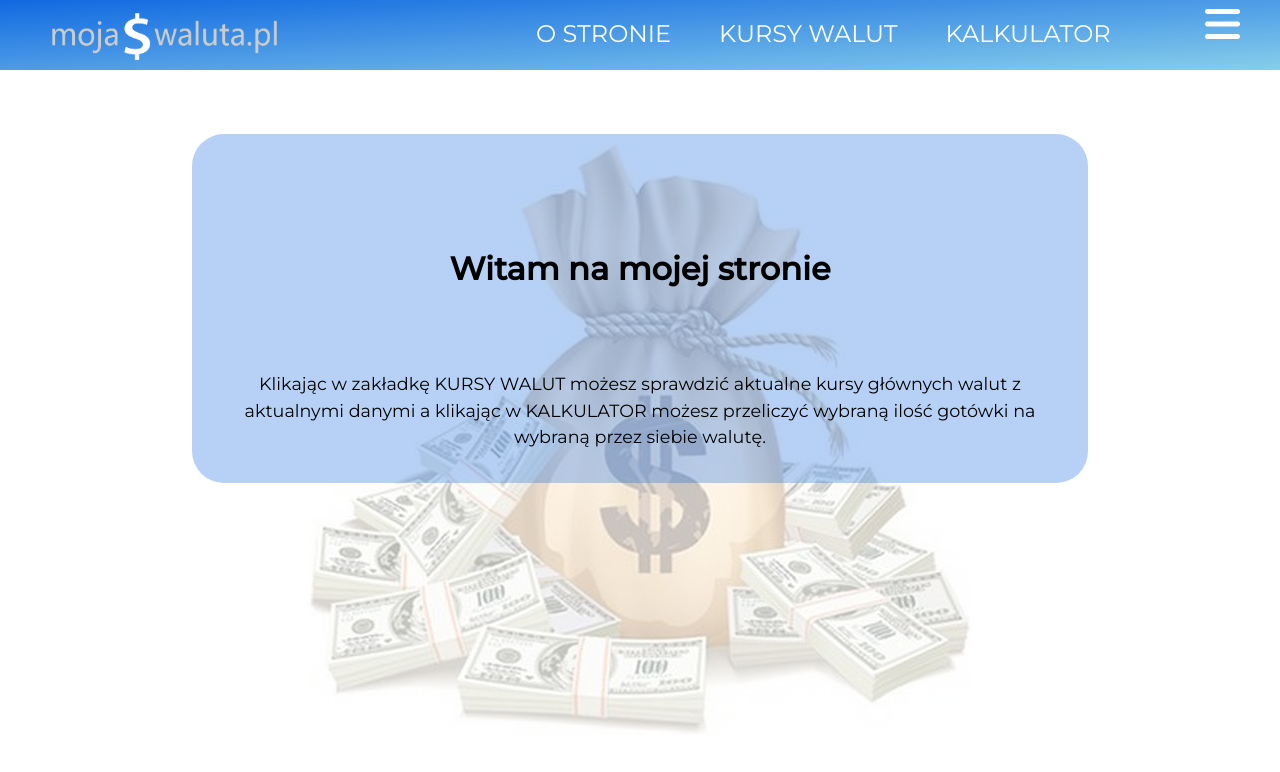
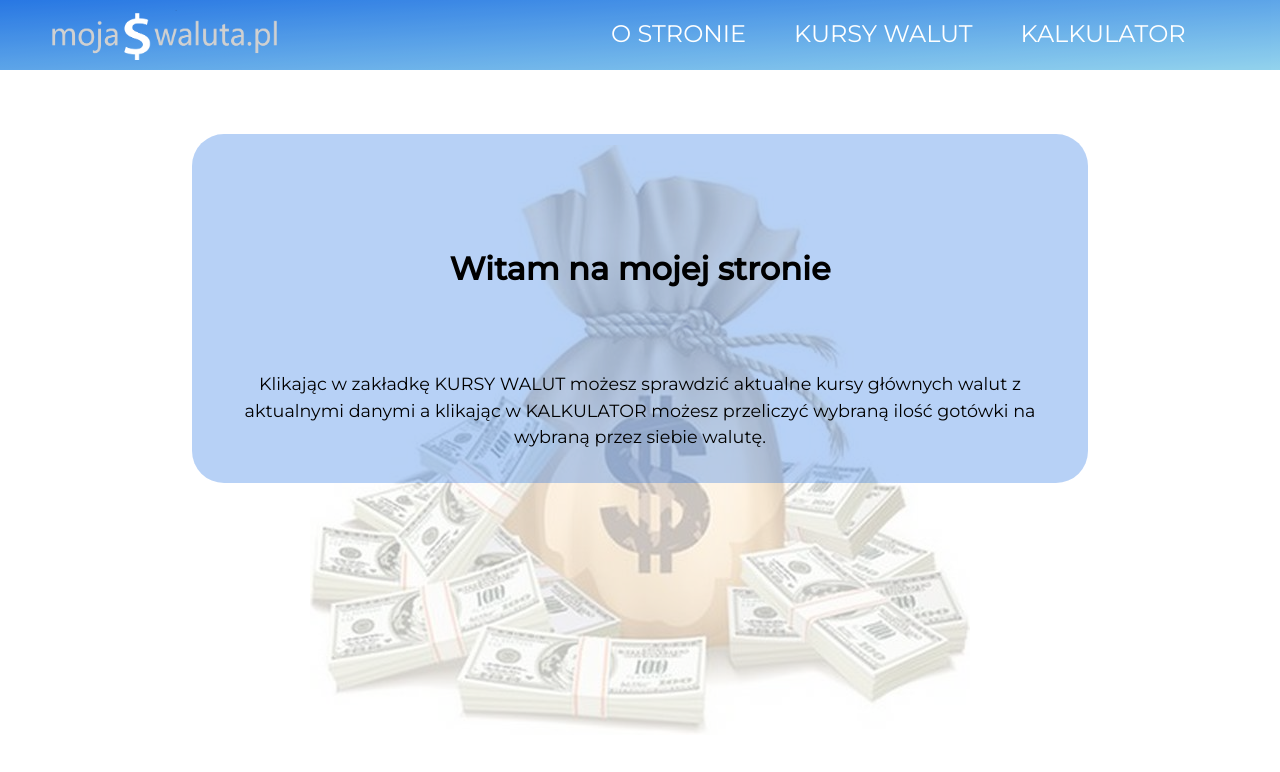
Before and after one commit to milgawel/currency-converter, a React (Create React App) app: page / in a window 1280 px wide. Shown: the top 772 px of the page. Built offline with nearby package versions, Linux system fonts and the light colour scheme.

Commit message:
Desktop view minor fixes

```diff
--- a/src/App.css
+++ b/src/App.css
@@ -2,6 +2,7 @@ div.wrapper {
   width: 100vw;
   height: 100vh;
   font-family: 'Montserrat', sans-serif;
+  overflow: hidden;
 }
 div.wrapper::after {
   content: '';
--- a/src/App.js
+++ b/src/App.js
@@ -4,7 +4,6 @@ import NavBar from 'components/NavBar/NavBar';
 import MainPage from 'layouts/MainPage/MainPage';
 import CalculatorPage from 'layouts/CalculatorPage/CalculatorPage';
 import ConvertPage from 'layouts/ConvertPage/ConvertPage';
-// import Calc from 'components/Calculator/Calculator';
 import 'App.css';
 
 const App = () => {
--- a/src/components/DropdownNavbar/DropdownNavbar.js
+++ b/src/components/DropdownNavbar/DropdownNavbar.js
@@ -2,19 +2,42 @@ import React, { Component } from 'react';
 import styled from 'styled-components';
 import { NavLink } from 'react-router-dom';
 
-const Navigation = styled.div``;
+const Navigation = styled.div`
+  @media (min-width: 720px) {
+    display: none;
+  }
+  @media (max-width: 719px) {
+    display: block;
+  }
+`;
 
 const Button = styled.i`
+  position: absolute;
+  display: block;
   height: 50px;
   font-size: 40px;
   color: white;
-  margin-right: 40px;
-  margin-top: auto;
+  margin-top: 5px;
+  right: -20px;
+  margin-right: ${props => (!props.active === true ? '60px' : '240px')};
+  transition: height 0.25s linear;
+`;
+
+const NavList = styled.ul`
+  background-image: linear-gradient(to bottom right, #2a84f9, #87ceeb);
+  position: absolute;
+  right: ${props => (props.active ? '0' : '-200px')};
+  top: 0;
+  width: 200px;
+  height: 400px;
+  border: 4px solid white;
+  border-top-left-radius: 30px;
+  border-bottom-left-radius: 30px;
 `;
 
 class DropDownNavbar extends Component {
   state = {
-    active: false,
+    active: true,
   };
 
   handleChange = () => {
@@ -26,9 +49,11 @@ class DropDownNavbar extends Component {
   render() {
     return (
       <Navigation>
-        <Button onClick={this.handleChange}>
+        <Button onClick={this.handleChange} active={this.state.active}>
           {!this.state.active ? <i class="fas fa-bars"></i> : <i class="fas fa-times"></i>}
         </Button>
+
+        <NavList active={this.state.active}></NavList>
       </Navigation>
     );
   }
--- a/src/components/NavBar/NavBar.js
+++ b/src/components/NavBar/NavBar.js
@@ -6,10 +6,13 @@ import LogoIcon from 'assets/logo.png';
 import DropdownNavbar from 'components/DropdownNavbar/DropdownNavbar';
 
 const Navigation = styled.div`
+  position: relative;
+  top: 0;
   width: 100%;
   height: 70px;
   display: flex;
   background-image: linear-gradient(to bottom right, #1169e1, #87ceeb);
+  opacity: 0.9;
   @media (max-width: 920px) {
     height: 55px;
   }
```
